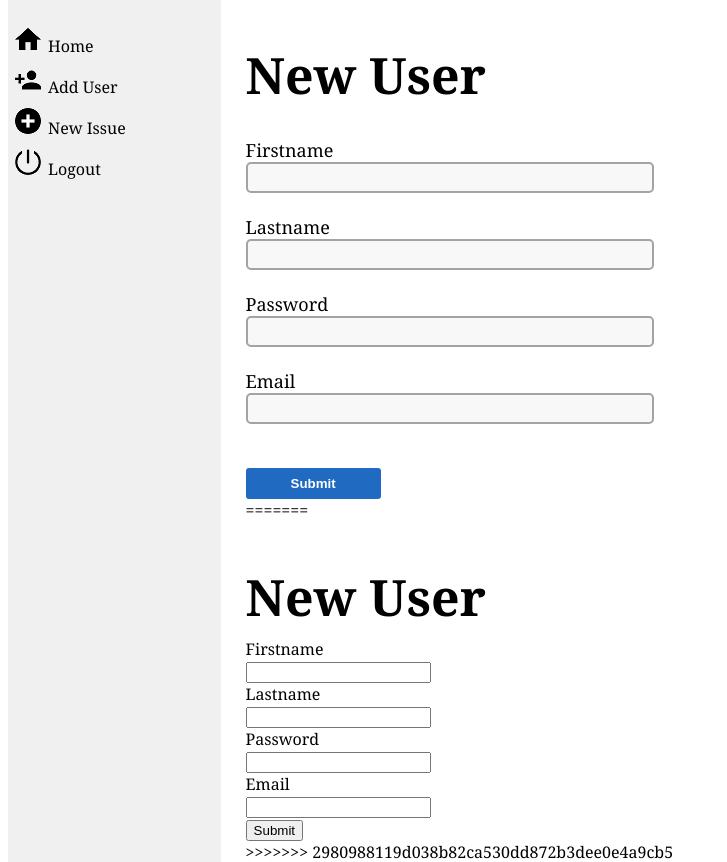
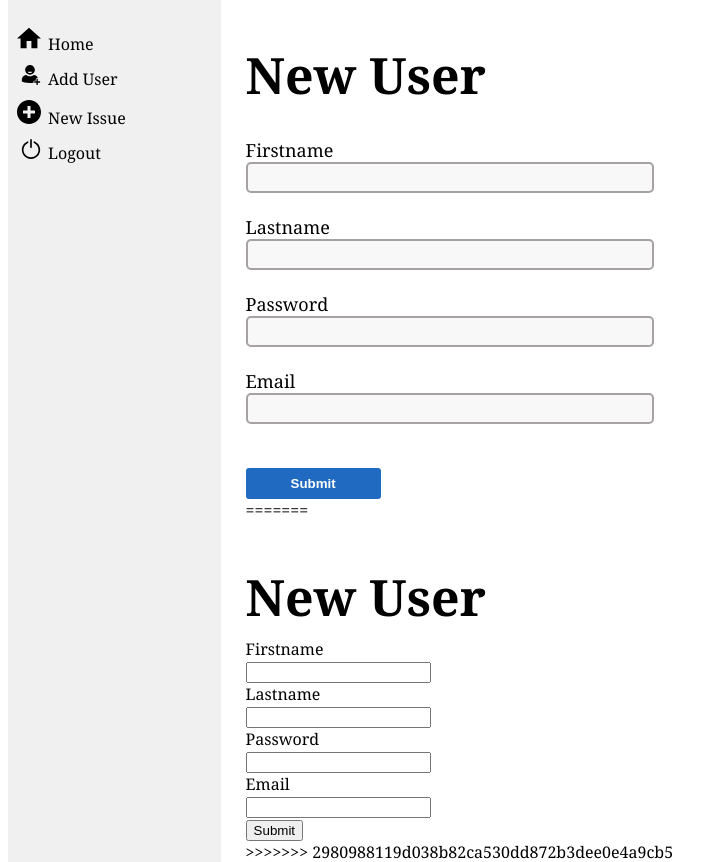
Before and after one commit to joygray21/info2180-finalproject, a PHP site: page /newUser.html in a window 1280 px wide. Shown: the part 72-934 px from the top of the page, without its empty margins (0-727 px from the left). Run offline with PHP 8.4, Linux system fonts and the light colour scheme; tables that the repository leaves empty or names only in its code hold one stand-in row (values such as "Sample post"); some libraries are stand-ins or nearby versions.

Commit message:
Changed some images to svg files

```diff
--- a/styles.css
+++ b/styles.css
@@ -87,7 +87,7 @@
     padding-bottom: 10px;
 }
 
-.iss-stat /*.opn*/{
+.iss-stat .opn{
     text-align: center;
     background-color: #2da562;
     border-radius: 3px;
@@ -281,21 +281,21 @@
 }
 
 #home{
-    list-style-image: url(images/home.png);
+    list-style-image: url(images/home.svg);
     padding-top: 10px;
 }
 
 #add_user{
-    list-style-image: url(images/user.png);
+    list-style-image: url(images/add-user-symbol-of-interface.svg);
     padding-top: 10px;
 }
 
 #new_issue{
-    list-style-image: url(images/add-button.png);
+    list-style-image: url(images/add-button.svg);
     padding-top: 10px;
 }
 
 #logout{
-    list-style-image: url(images/logout.png);
+    list-style-image: url(images/power.svg);
     padding-top: 10px;
 }
```
Also changed, not shown: images/add-button.png (deleted), images/add-button.svg (added), images/add-user-symbol-of-interface.svg (added), images/bug.png (deleted), images/home.png (deleted), images/home.svg (added), images/logout.png (deleted), images/power.svg (added), images/user.png (deleted).
